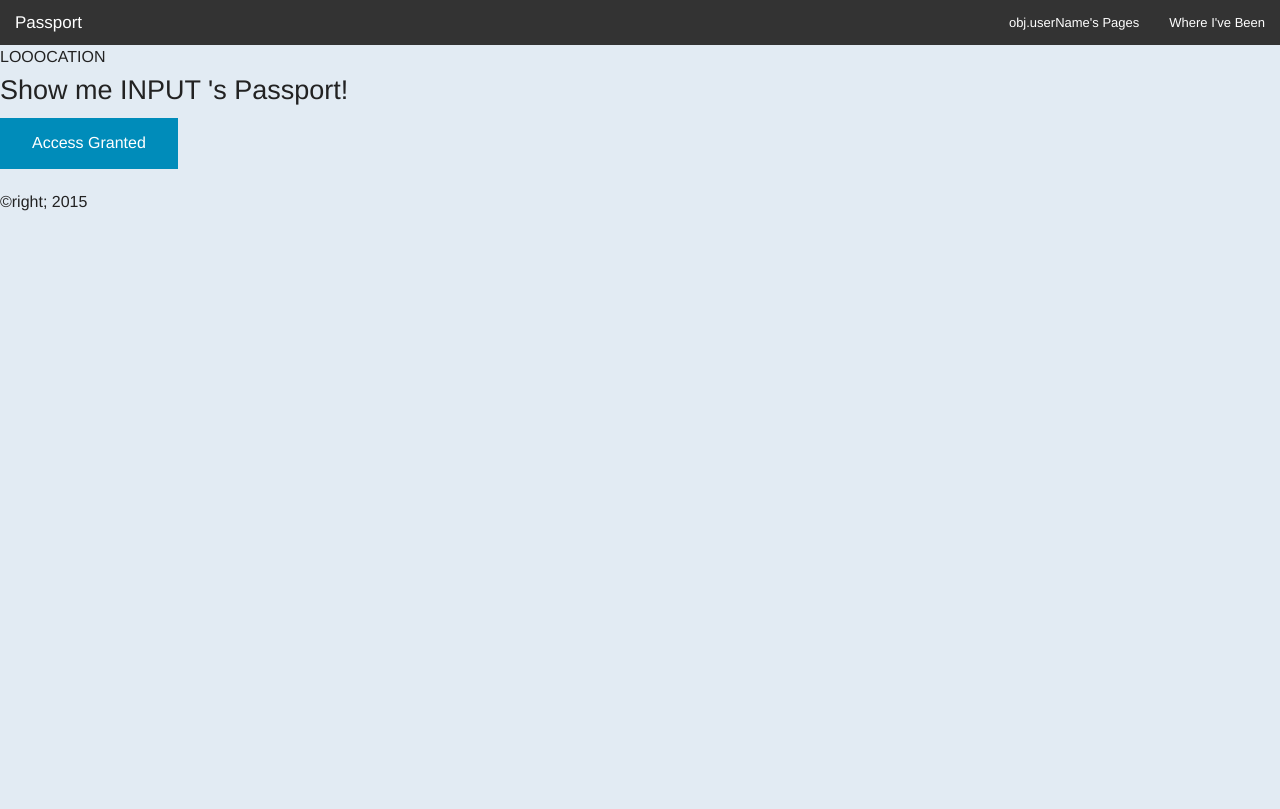
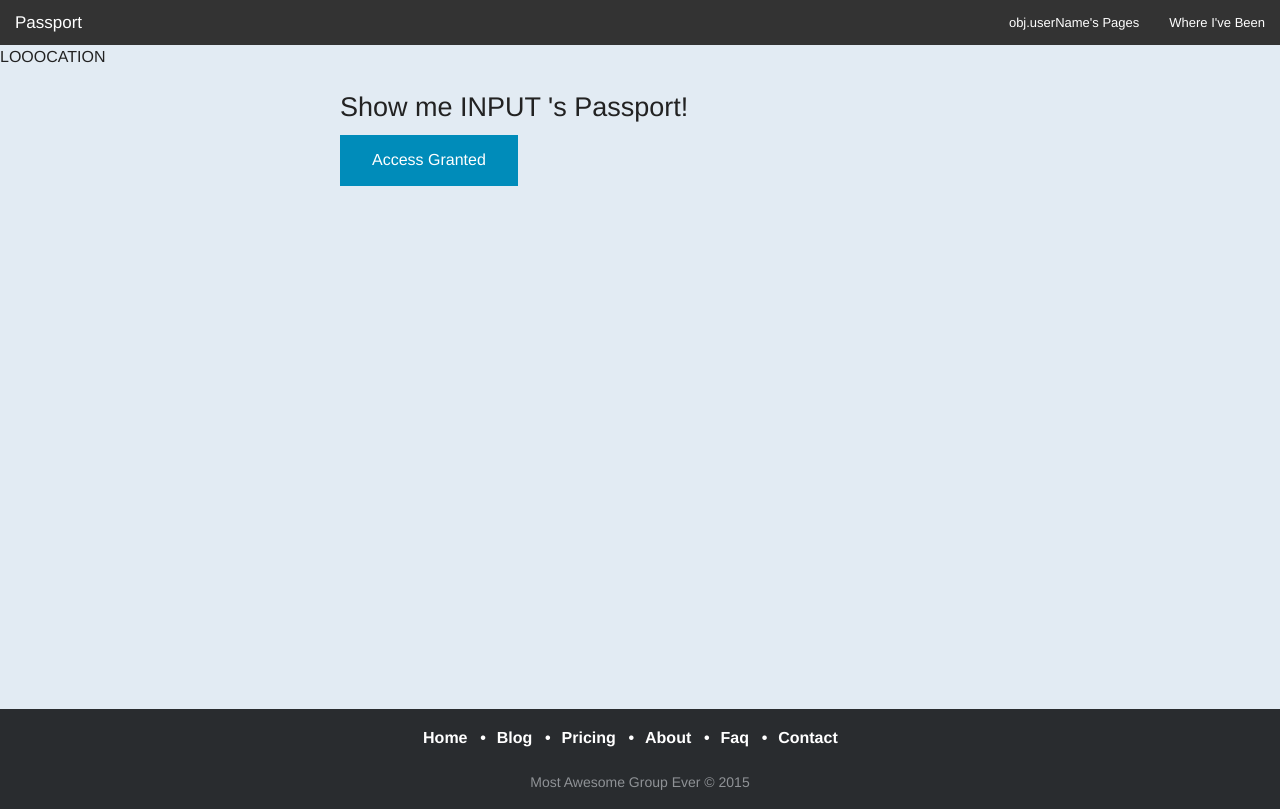
Before and after one commit to travelLog/Travel-Front-End, a website with bundled scripts: page app/index.html in a window 1280 px wide. Built offline with nearby package versions, Linux system fonts and the light colour scheme; some packages are replaced by stand-ins of ours.

Commit message:
Added scss to footer

```diff
--- a/app/templates/layout.tpl.html
+++ b/app/templates/layout.tpl.html
@@ -20,7 +20,18 @@
 
 <section class="container" ui-view="content">COOOOONTENT</section>
 
-
-<footer ui-view="footer">
-  <p>&copyright; 2015</p>
+<footer class="footer ui-view="footer">
+<div class="row">
+    <div class="small-12 columns">
+      <p class="links">
+        <a href="#">Home</a>
+        <a href="#">Blog</a>
+        <a href="#">Pricing</a>
+        <a href="#">About</a>
+        <a href="#">Faq</a>
+        <a href="#">Contact</a>
+      </p>
+      <p class="copywrite">Most Awesome Group Ever © 2015</p>
+    </div>
+  </div>
 </footer>
--- a/sass/main.scss
+++ b/sass/main.scss
@@ -5,3 +5,38 @@
 body {
   background: #e2ebf3;
 }
+
+.container {
+  width: 600px;
+  height: 600px;
+  margin: 20px auto;
+}
+
+.footer {
+  background-color: #292c2f;
+  text-align: center;
+  font-size: 1.2rem;
+  padding: 1rem;
+  p {
+    &.copywrite {
+      color: #8f9296;
+      font-size: 0.875rem;
+      margin: 0;
+    }
+  }
+  .links a {
+    list-style: none;
+    font-weight: bold;
+    color: #ffffff;
+    padding: 3rem 0 2rem;
+    margin: 0;
+    &::after {
+      content: "•";
+      padding: 0 0.4rem 0 0.8rem;
+    }
+    &:last-child::after {
+      content: "";
+      padding: 0 0.4rem 0 0.8rem;
+    }
+  }
+}
```
Also changed, not shown: app/css/main.css, 1 other file.
